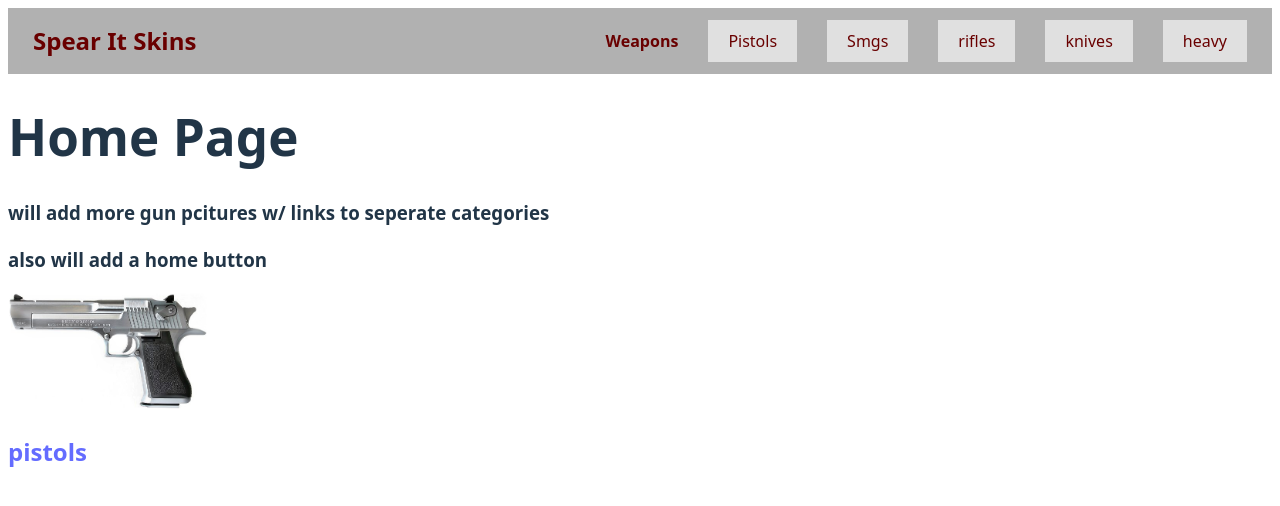
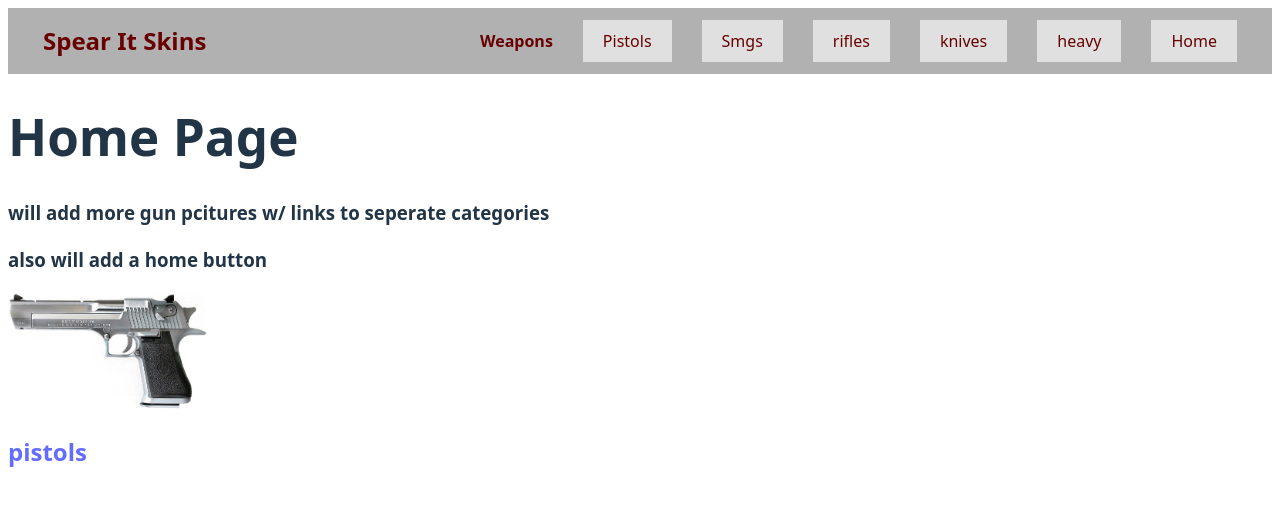
Before and after one commit to tyler-drake-80/spear-it-skins, a React (Vite) app in the folder FrontEnd/my-app/: page / in a window 1280 px wide. Shown: the top 506 px of the page. Built offline with nearby package versions, Linux system fonts and the light colour scheme.

Commit message:
temp home button added

```diff
--- a/FrontEnd/my-app/src/components/NavigationBar.jsx
+++ b/FrontEnd/my-app/src/components/NavigationBar.jsx
@@ -70,7 +70,9 @@ function NavBar() {
       { label: "XM1014",    url: "/category/heavy/XM1014" },
       { label: "M249",      url: "/category/heavy/M249" },
       { label: "Negev",     url: "/category/heavy/Negev" },
-    ];
+    ]
+    const home = []
+    ;
 
 
   return (
@@ -108,6 +110,11 @@ function NavBar() {
           items= {heavy}
         />
 
+        <DropDown1
+          title="Home"
+          categoryUrl="/"
+          items= {home}
+        />
       </div>
     </nav>
   );
@@ -118,7 +125,7 @@ const styles = {
     display: "flex",
     justifyContent: "space-between",
     alignItems: "center",
-    padding: "15px 25px",
+    padding: "15px 35px",
     backgroundColor: "#b1b1b1",
     color: "#690000",
   },
```
